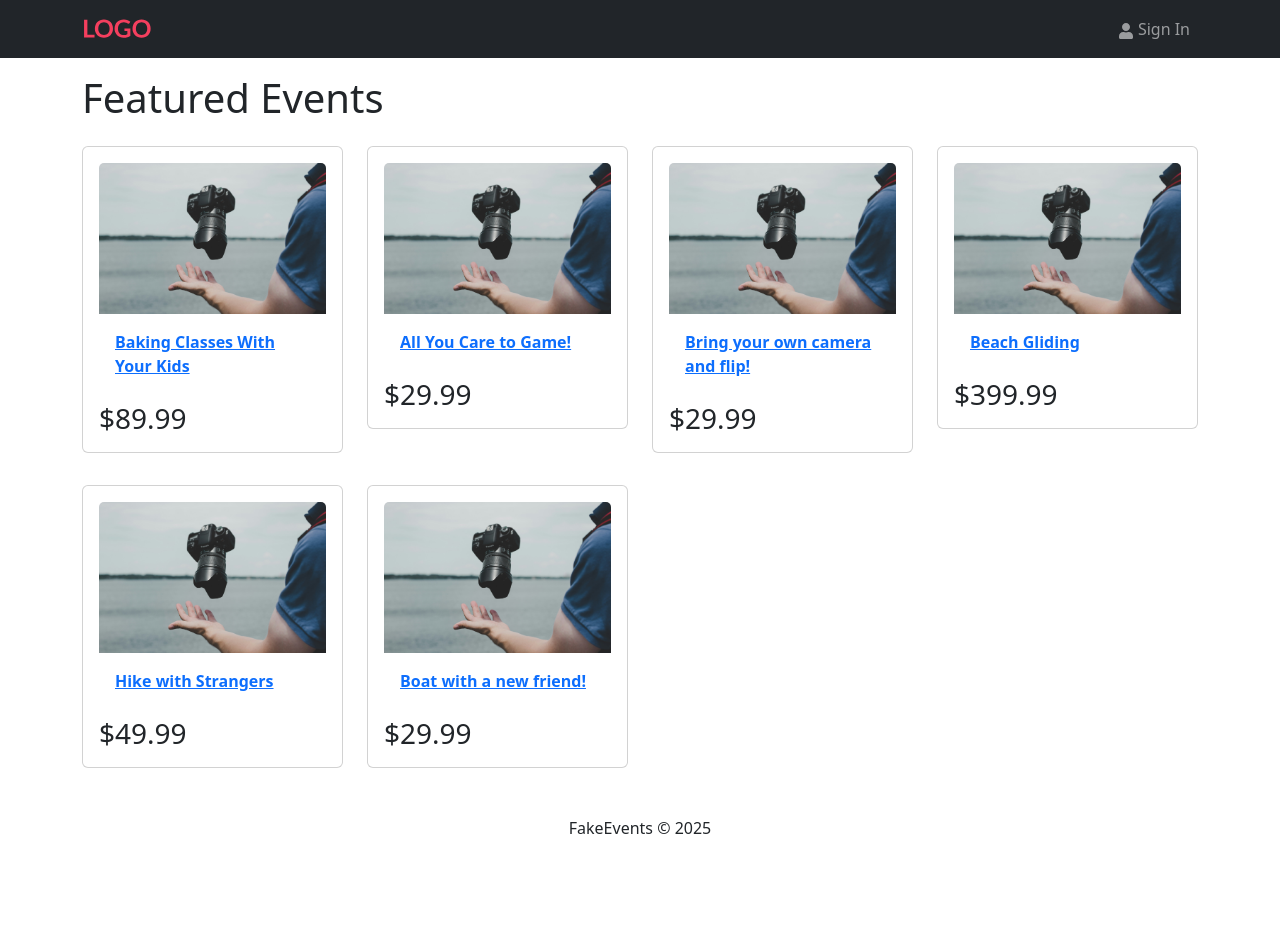
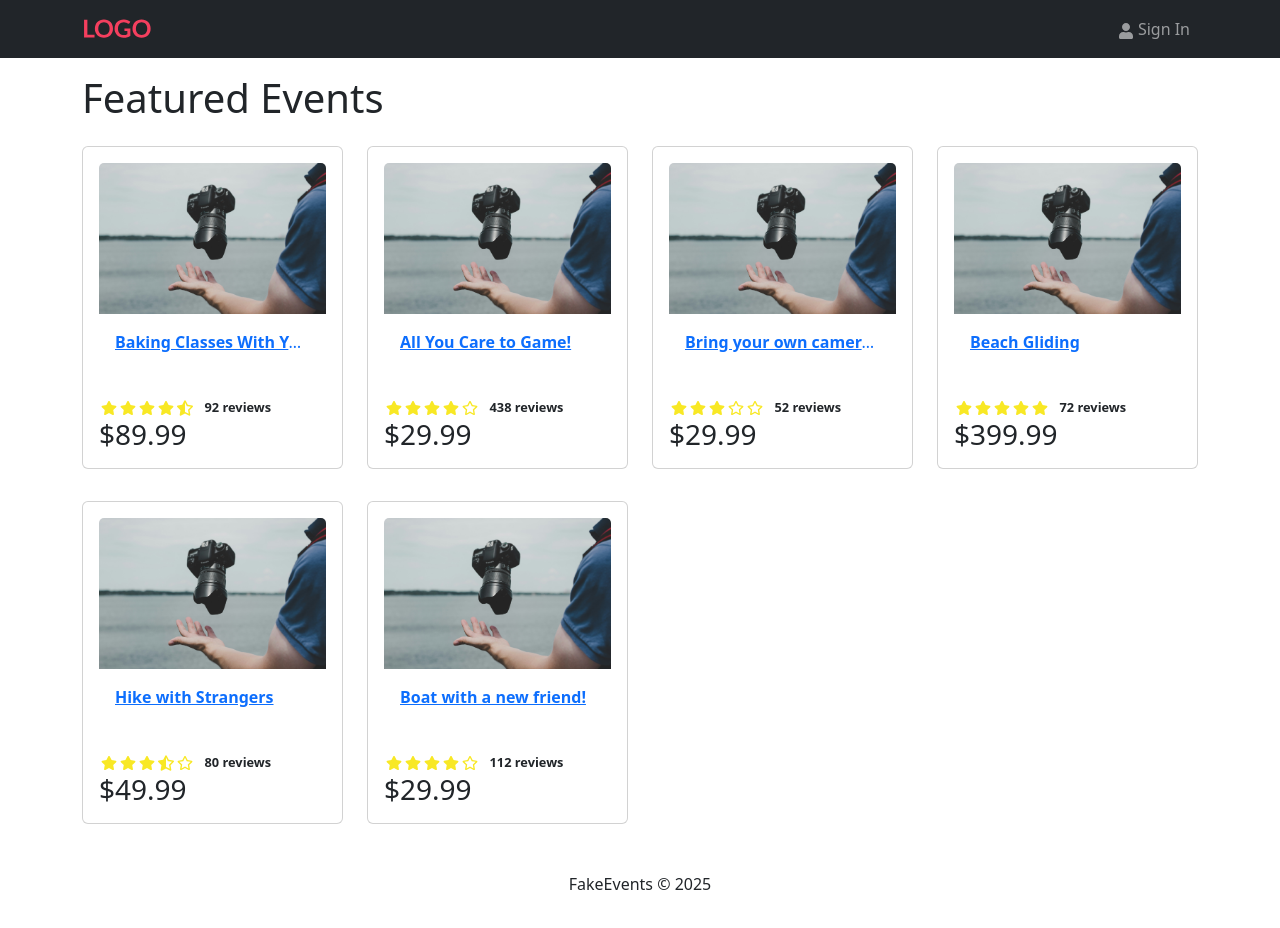
Before and after one commit to almalcaal/event-management-and-ticket-booking-system, a React (Vite) app in the folder frontend/: page / in a window 1280 px wide. Before the commit the page ends 872 px from the top, so only its background shows below. Built offline with nearby package versions, Linux system fonts and the light colour scheme.

Commit message:
frontend - set up rating

```diff
--- a/frontend/src/assets/styles/index.css
+++ b/frontend/src/assets/styles/index.css
@@ -122,3 +122,26 @@
   border-collapse: collapse;
   border-spacing: 0;
 }
+
+/* rating component */
+.rating span {
+  margin: 0.1rem;
+}
+
+.rating svg {
+  color: #f8e825;
+}
+
+.rating-text {
+  font-size: 0.8rem;
+  font-weight: 600;
+  padding-left: 0.5rem;
+}
+
+/* activity component */
+.activity-title {
+  height: 2.5em; /* Set a fixed height */
+  overflow: hidden; /* Hide overflow content */
+  text-overflow: ellipsis; /* Add ellipsis for long text */
+  white-space: nowrap; /* Prevent wrapping */
+}
--- a/frontend/src/components/feature-specific/Activity.component.jsx
+++ b/frontend/src/components/feature-specific/Activity.component.jsx
@@ -1,5 +1,6 @@
 import { Card } from "react-bootstrap";
 import { Link } from "react-router-dom";
+import Rating from "./Rating.component.jsx";
 
 const Activity = ({ activity }) => {
   return (
@@ -10,11 +11,18 @@
 
       <Card.Body>
         <Link to={`/activity/${activity._id}`}>
-          <Card.Title as="div">
+          <Card.Title as="div" className="activity-title">
             <strong>{activity.name}</strong>
           </Card.Title>
         </Link>
       </Card.Body>
+
+      <Card.Text as="div">
+        <Rating
+          value={activity.rating}
+          text={`${activity.numReviews} reviews`}
+        />
+      </Card.Text>
 
       <Card.Text as="h3">${activity.price}</Card.Text>
     </Card>
--- /dev/null
+++ b/frontend/src/components/feature-specific/Rating.component.jsx
@@ -0,0 +1,56 @@
+import { FaStar, FaStarHalfAlt, FaRegStar } from "react-icons/fa";
+
+const Rating = ({ value, text }) => {
+  return (
+    <div className="rating">
+      <span>
+        {value >= 1 ? (
+          <FaStar />
+        ) : value >= 0.5 ? (
+          <FaStarHalfAlt />
+        ) : (
+          <FaRegStar />
+        )}
+      </span>
+      <span>
+        {value >= 2 ? (
+          <FaStar />
+        ) : value >= 1.5 ? (
+          <FaStarHalfAlt />
+        ) : (
+          <FaRegStar />
+        )}
+      </span>
+      <span>
+        {value >= 3 ? (
+          <FaStar />
+        ) : value >= 2.5 ? (
+          <FaStarHalfAlt />
+        ) : (
+          <FaRegStar />
+        )}
+      </span>
+      <span>
+        {value >= 4 ? (
+          <FaStar />
+        ) : value >= 3.5 ? (
+          <FaStarHalfAlt />
+        ) : (
+          <FaRegStar />
+        )}
+      </span>
+      <span>
+        {value >= 5 ? (
+          <FaStar />
+        ) : value >= 4.5 ? (
+          <FaStarHalfAlt />
+        ) : (
+          <FaRegStar />
+        )}
+      </span>
+      <span className="rating-text">{text && text}</span>
+    </div>
+  );
+};
+
+export default Rating;
```
